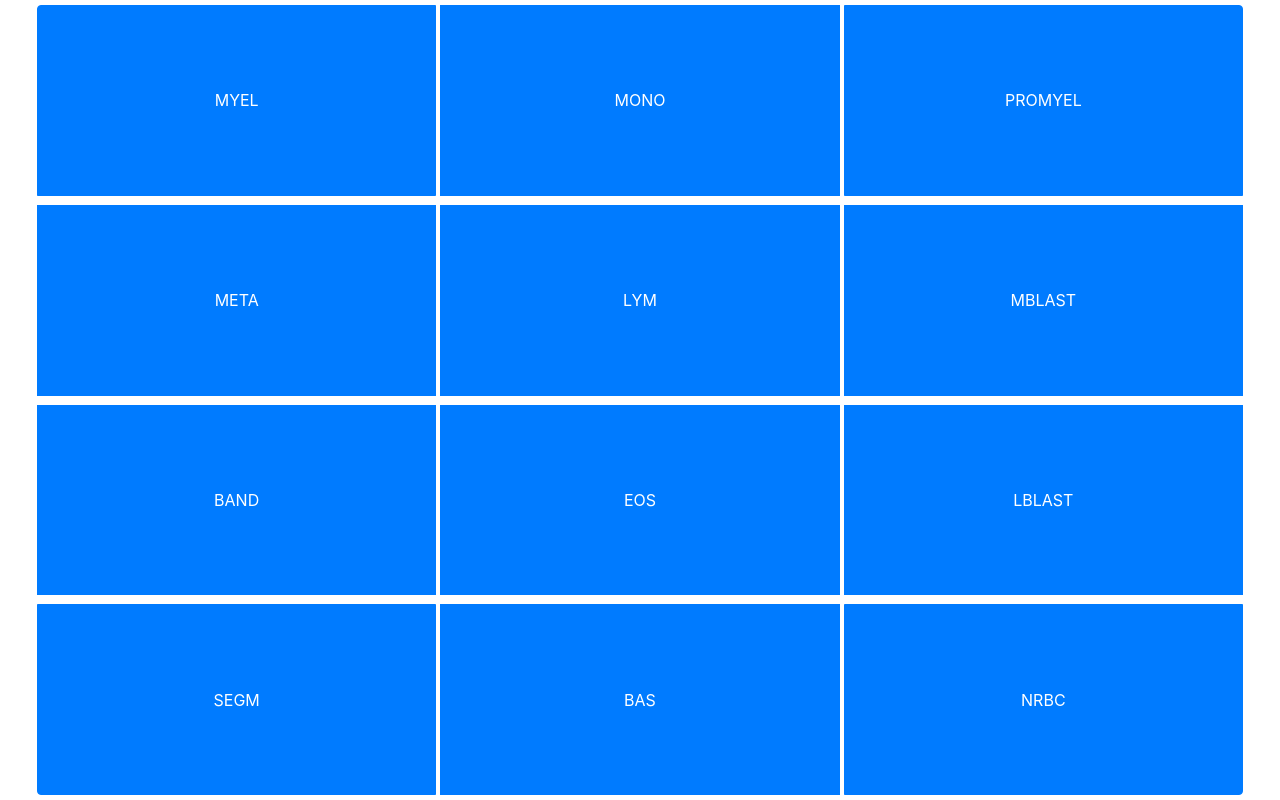
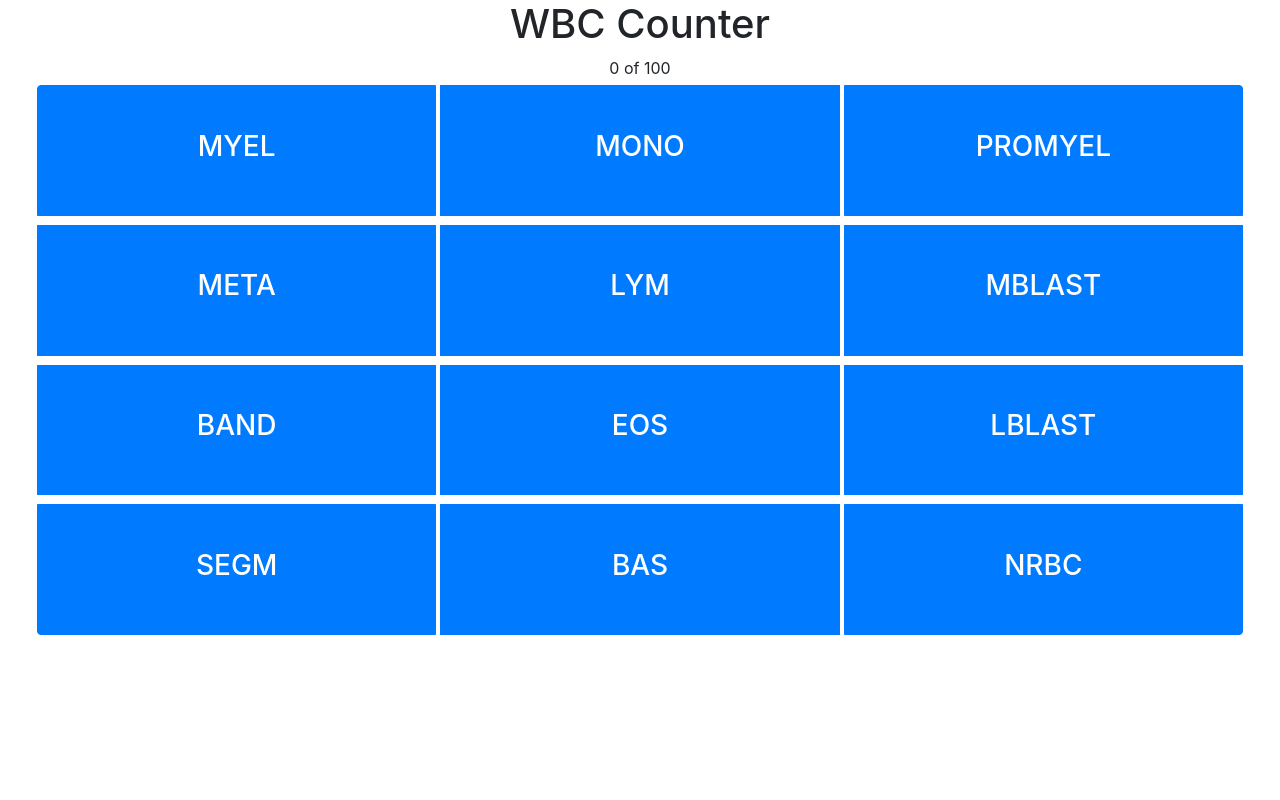
Before and after one commit to matthew-lewandowski/differential-counter, a React (Create React App) app: page / in a window 1280 px wide. Built offline with nearby package versions, Linux system fonts and the light colour scheme.

Commit message:
Counting now works

```diff
--- a/src/app/App.js
+++ b/src/app/App.js
@@ -1,10 +1,12 @@
 import React, { useState } from 'react';
 import Table from "./table/table";
 import './App.css';
+import Header from "./header/header";
 
 function App() {
   const [history, setHistory] = useState([{squares: Array(12).fill(null)}]);
   const [stepNumber, setStepNumber] = useState(0);
+  const [count, setCount] = useState(0);
   const current = history[stepNumber];
 
     function handleClick(i) {
@@ -12,12 +14,19 @@ function App() {
       const current = hist[history.length - 1];
       const squares = current.squares.slice();
 
+      squares[i] = squares[i] + 1;
+      setCount(count + 1);
+
       setHistory(history.concat([{squares: squares}]));
       setStepNumber(stepNumber + 1);
+
   }
 
   return (
     <div className="App">
+      <Header
+        count={count}
+      />
       <Table
         squares={current.squares}
         onClick={i => handleClick(i)}
--- /dev/null
+++ b/src/app/header/counter.js
@@ -0,0 +1,11 @@
+import React from "react";
+
+function Counter(props) {
+    return (
+        <div className="counter">
+            {props.count} of 100
+        </div>
+    )
+}
+
+export default Counter;
--- /dev/null
+++ b/src/app/header/header.js
@@ -0,0 +1,17 @@
+import React from "react";
+import Counter from "./counter";
+
+function Header(props) {
+    return (
+        <div>
+            <div>
+                <h1>WBC Counter</h1>
+            </div>
+            <Counter
+                count={props.count}
+            />
+        </div>
+    )
+}
+
+export default Header;
--- a/src/app/table/square.js
+++ b/src/app/table/square.js
@@ -4,7 +4,8 @@ import './table.css';
 function Square(props) {
     return (
         <button type="button" className="btn btn-primary btn-diff" onClick={props.onClick}>
-            {props.value}
+            <h3>{props.name}</h3>
+            <h5>{props.value}</h5>
         </button>
     )
 }
--- a/src/app/table/table.css
+++ b/src/app/table/table.css
@@ -3,7 +3,7 @@
 }
 .btn-group-vertical{
     width: 95%;
-    height: 100%;
+    height: 70%;
 }
 .btn-group-vertical>.btn-group {
     width: 100%;
--- a/src/app/table/table.js
+++ b/src/app/table/table.js
@@ -2,10 +2,12 @@ import React from "react";
 import Square from "./square";
 
 function Table(props) {
-    function renderSquare(id) {
+    function renderSquare(id, name, count) {
         return (
             <Square
-                value={id}
+                id={id}
+                name={name}
+                value={props.squares[id]}
                 onClick={() => props.onClick(id)}
             />
         );
@@ -14,24 +16,24 @@ function Table(props) {
     return (
         <div className="btn-group-vertical">
             <div className="btn-group" role="group">
-                {renderSquare("MYEL")}
-                {renderSquare("MONO")}
-                {renderSquare("PROMYEL")}
+                {renderSquare(0, "MYEL", 0)}
+                {renderSquare(1, "MONO", 0)}
+                {renderSquare(2, "PROMYEL", 0)}
             </div>
             <div className="btn-group" role="group">
-                {renderSquare("META")}
-                {renderSquare("LYM")}
-                {renderSquare("MBLAST")}
+                {renderSquare(3, "META", 0)}
+                {renderSquare(4, "LYM", 0)}
+                {renderSquare(5, "MBLAST", 0)}
             </div>
             <div className="btn-group" role="group">
-                {renderSquare("BAND")}
-                {renderSquare("EOS")}
-                {renderSquare("LBLAST")}
+                {renderSquare(6, "BAND", 0)}
+                {renderSquare(7, "EOS", 0)}
+                {renderSquare(8, "LBLAST", 0)}
             </div>
             <div className="btn-group" role="group">
-                {renderSquare("SEGM")}
-                {renderSquare("BAS")}
-                {renderSquare("NRBC")}
+                {renderSquare(9, "SEGM", 0)}
+                {renderSquare(10, "BAS", 0)}
+                {renderSquare(11, "NRBC", 0)}
             </div>
         </div>
     )
```
